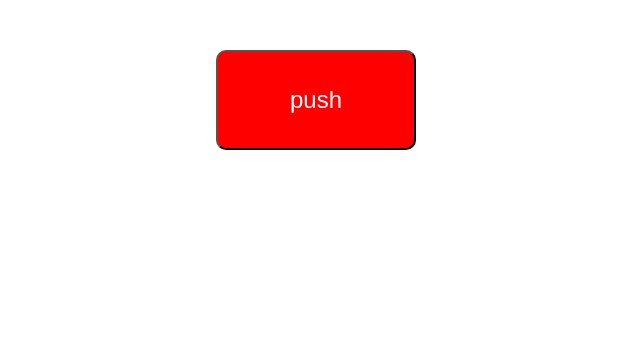
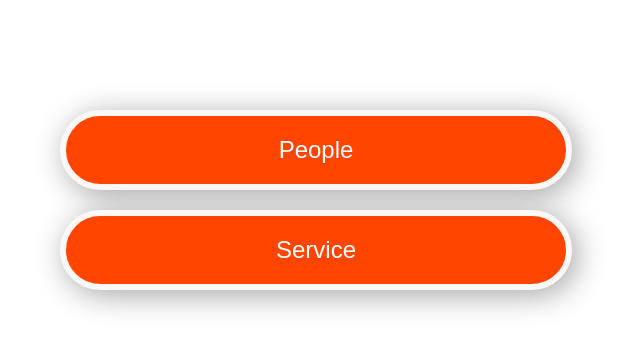
Before and after one commit to mq917/mqmd917.github.io, a plain HTML site: page index.html in a window 1280 px wide. Shown: the whole page, without its empty margins (324-964 px from the left). Drawn offline with Linux system fonts and the light colour scheme.

Commit message:
new button

```diff
--- a/css/style.css
+++ b/css/style.css
@@ -8,7 +8,7 @@
     display: flex;
     justify-content: space-around;
     flex-wrap: wrap;
-    padding: 50px;
+    padding-top: 20px;
 }
 
 .card {
@@ -49,12 +49,18 @@ img {
 }
 
 .button {
-    width: 200px;
-    height: 100px;
-    border-radius: 10px;
-    background-color: red;
+    width: 40%;
+    min-width: 200px;
+    height: 80px;
+    border-radius: 50px;
+    background-color: orangered;
     color: white;
     font-size: 24px;
+    text-align: center;
+    padding-top: 0px;
+    box-shadow: 5px 5px 30px rgba(29, 29, 29, 0.4);
+    border: 6px solid rgb(252, 248, 248);
+    text-decoration: none;
 }
 
 .menuButton {
@@ -63,12 +69,17 @@ img {
     right: 2%;
     background-color: orangered;
     color: white;
-    font-size: 16px;
-    width: 70px;
-    height: 70px;
+    font-size: 20px;
+    width: 80px;
+    height: 80px;
     border-radius: 100%;
     text-align: center;
-    padding-top: 24px;
+    padding-top: 23px;
     box-shadow: 5px 5px 30px rgba(29, 29, 29, 0.4);
-    border: 2px solid rgb(252, 248, 248);
+    border: 6px solid rgb(252, 248, 248);
+    text-decoration: none;
 }
+
+.distance {
+    padding-top: 90px;
+}
--- a/index.html
+++ b/index.html
@@ -10,8 +10,14 @@
 </head>
 
 <body>
+    <div class="distance">
+
+    </div>
     <div class="app">
-        <button class="button">push</button>
+        <button class="button">People</button>
+    </div>
+    <div class="app">
+        <button class="button">Service</button>
     </div>
     <script src="js/script.js"></script>
 </body>
```
